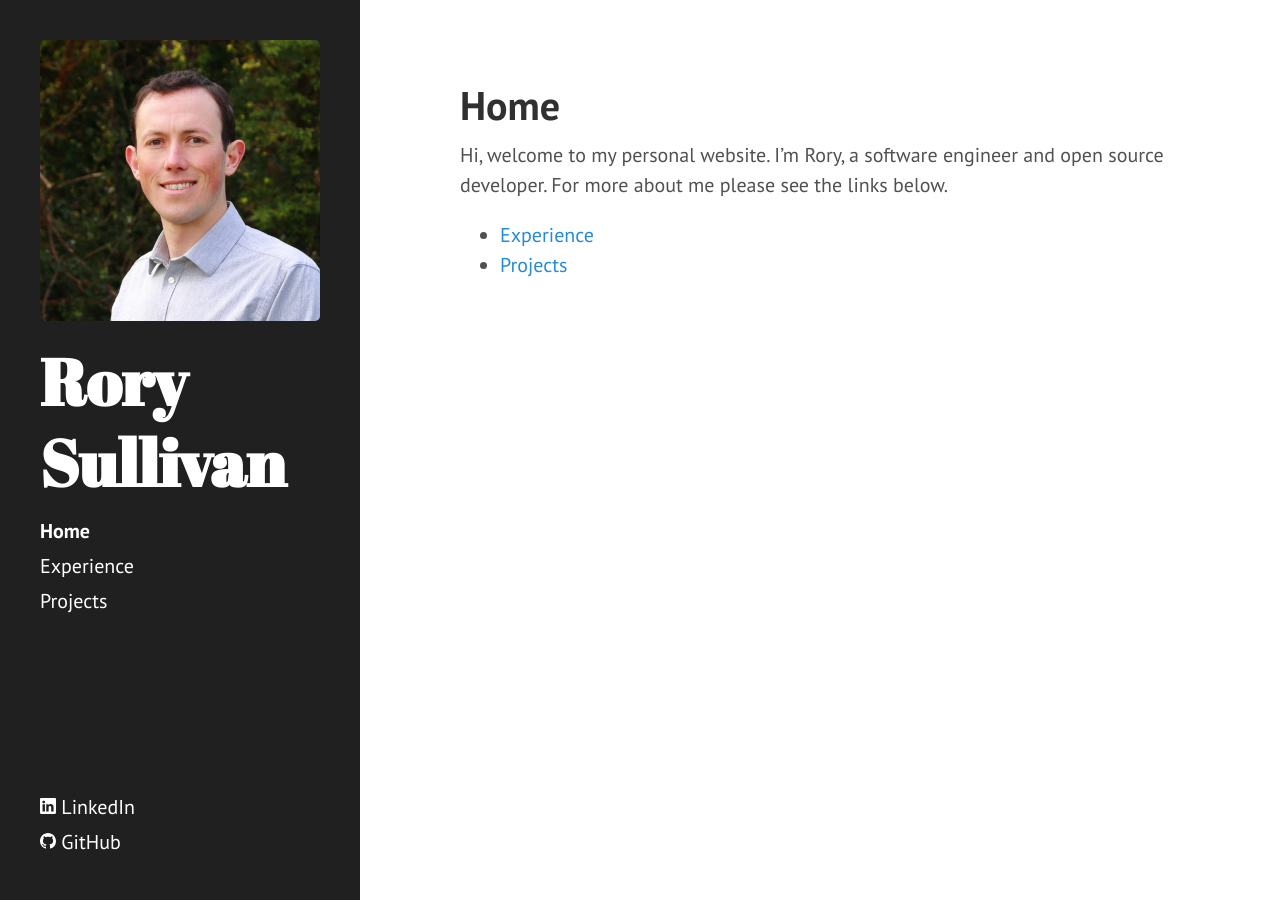
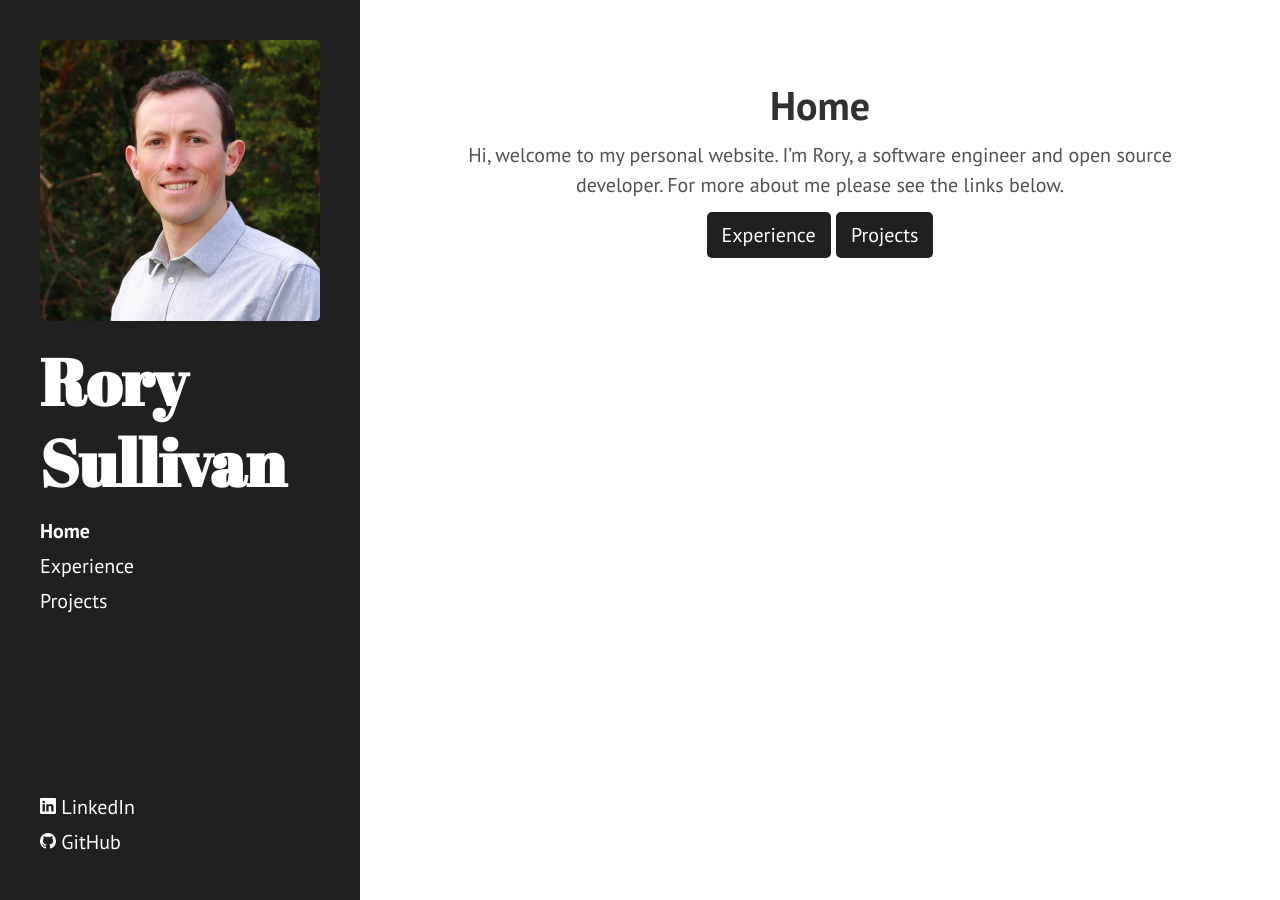
Before and after one commit to Rory-Sullivan/Rory-Sullivan.github.io, a Jekyll site: the page built from index.md, in a window 1280 px wide. Built offline with Jekyll 4.4.1, drawn with Linux system fonts in a browser that asks for light colours.

Commit message:
Updates styling on home page

```diff
--- a/_layouts/home.html
+++ b/_layouts/home.html
@@ -1,6 +1,11 @@
 ---
 layout: default
 ---
+
+<div class="page center">
+  <h1 class="page-title">{{ page.title }}</h1>
+  {{ content }}
+</div>
 
 <div class="posts">
   {% for post in paginator.posts %}
@@ -18,6 +23,7 @@ layout: default
   {% endfor %}
 </div>
 
+{% if paginator.posts %}
 <div class="pagination">
   {% if paginator.next_page %}
   <a class="pagination-item older" href="{{ site.baseurl }}page{{paginator.next_page}}">Older</a>
@@ -34,3 +40,4 @@ layout: default
   <span class="pagination-item newer">Newer</span>
   {% endif %}
 </div>
+{% endif %}
--- a/assets/css/style.css
+++ b/assets/css/style.css
@@ -23,3 +23,21 @@
   margin-top: auto;
   margin-bottom: 0px;
 }
+
+.center {
+  text-align: center;
+}
+
+.button {
+    text-align: center;
+    padding: 0.5rem 0.75rem;
+    color: #fff;
+    background-color: #202020;
+    border-color: #202020;
+    border-radius: 0.25rem;
+}
+
+.button:hover {
+  text-decoration: none;
+  cursor: pointer;
+}
--- a/index.md
+++ b/index.md
@@ -1,10 +1,12 @@
 ---
-layout: page
+layout: home
 title: Home
 ---
 
 Hi, welcome to my personal website. I'm Rory, a software engineer and open
 source developer. For more about me please see the links below.
 
-- [Experience](/experience)
-- [Projects](/projects)
+<div>
+    <a class="button" href="/experience">Experience</a>
+    <a class="button" href="/projects">Projects</a>
+</div>
```
